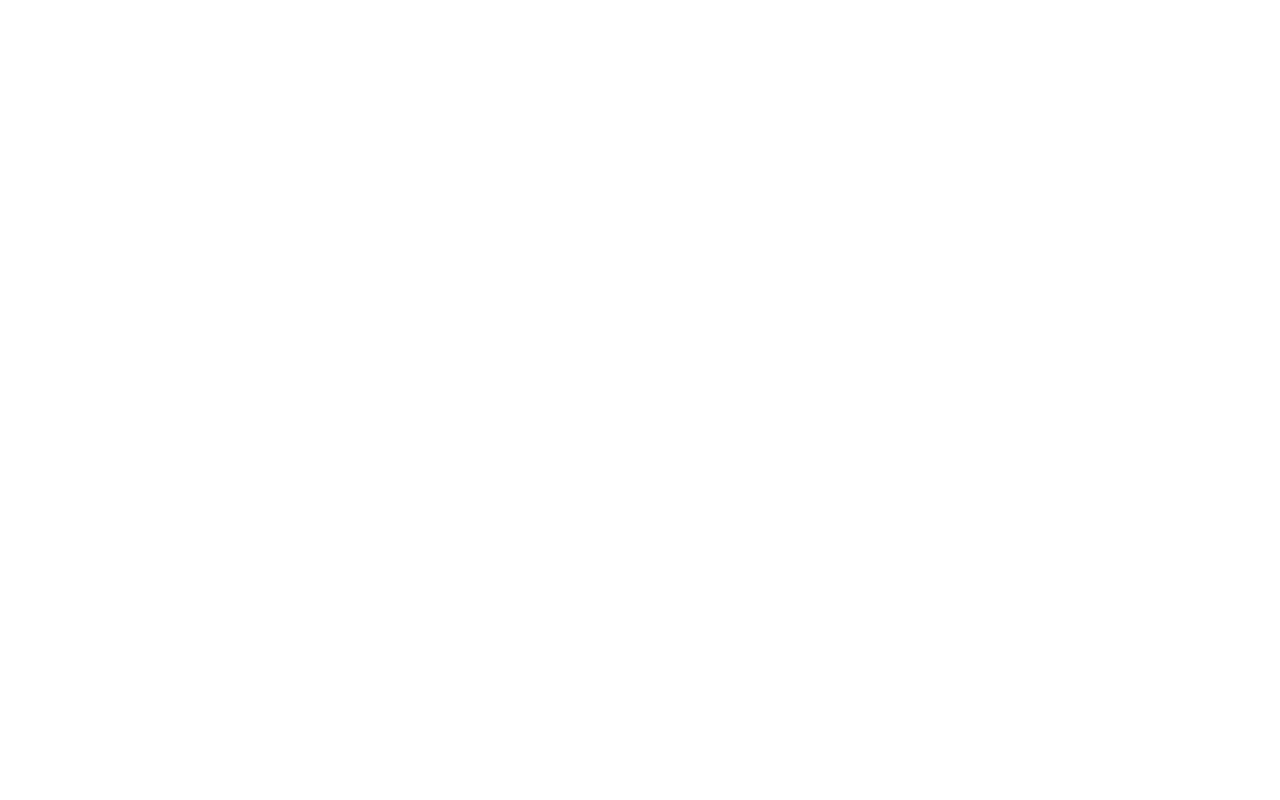
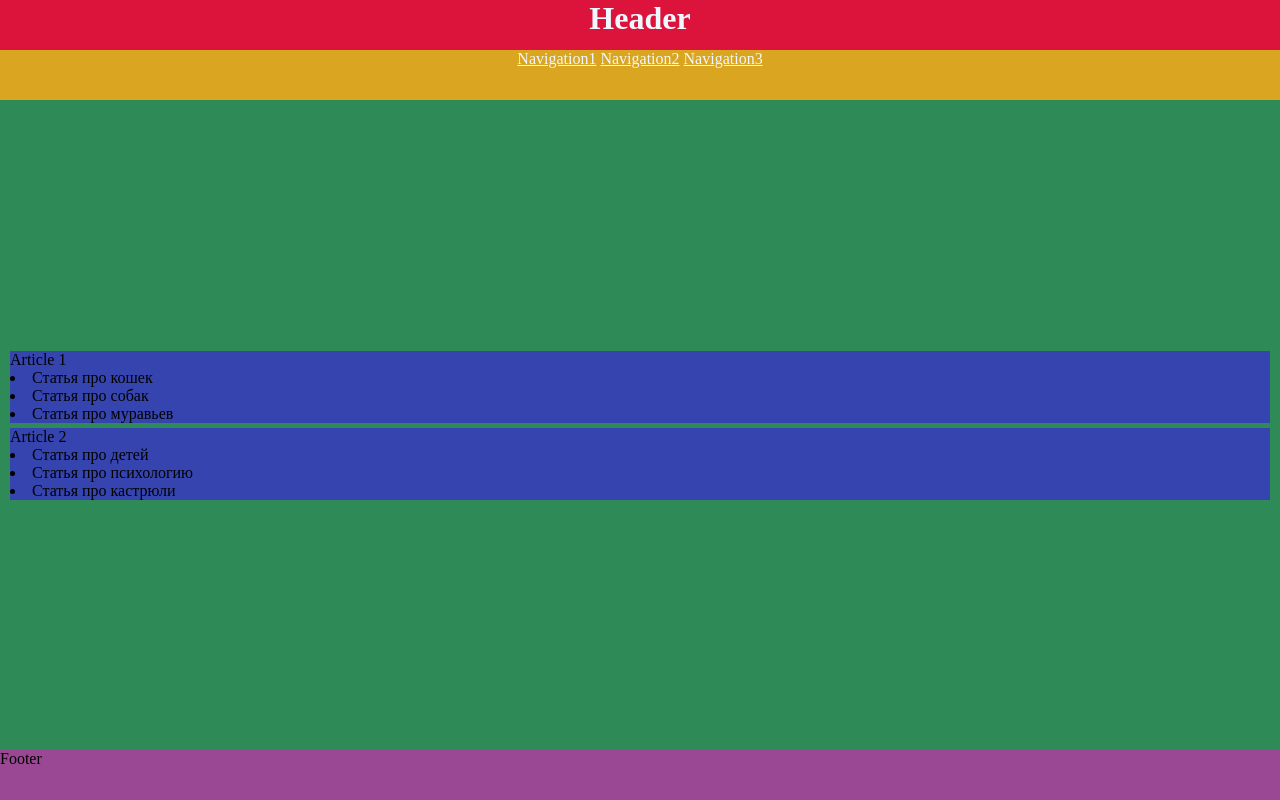
Before and after one commit to js-tasks-ru/htmlcss-20250522_ekaterina021, a website: page 02-dz0/01-semantic-mockup/solution.html in a window 1280 px wide. Drawn offline with Linux system fonts and the light colour scheme.

Commit message:
add styles.css

```diff
--- a/02-dz0/01-semantic-mockup/solution.html
+++ b/02-dz0/01-semantic-mockup/solution.html
@@ -1,4 +1,33 @@
 <!DOCTYPE html>
 <html lang="ru">
-    <!-- Ваше решение -->
+    <head>
+        <title>Task2</title>
+        <meta charset="utf-8">
+        <link rel="stylesheet" href="styles.css">
+    </head>
+    <header class="flex_block">
+        <h1 class="header text">Header</h1>
+        <nav class="nav text">
+            <ul>
+                <a class="text" href="">Navigation1</a>
+                <a class="text" href="">Navigation2</a>
+                <a class="text" href="">Navigation3</a>
+            </ul>
+        </nav>
+    </header>
+    <main class="flex_block">
+        <article class="article">
+            <p>Article 1</p>
+            <li>Статья про кошек</li>
+            <li>Статья про собак</li>
+            <li>Статья про муравьев</li>
+        </article>
+        <article class="article">
+            <p>Article 2</p>
+            <li>Статья про детей</li>
+            <li>Статья про психологию</li>
+            <li>Статья про кастрюли</li>
+        </article>
+    </main>
+    <footer>Footer</footer>
 </html>
--- /dev/null
+++ b/02-dz0/01-semantic-mockup/styles.css
@@ -0,0 +1,50 @@
+:root {
+  --default_element_height: 50px;
+}
+
+* {
+    margin: 0;
+    padding: 0;
+}
+
+main {
+    background-color: seagreen;
+    gap: 5px;
+    height: calc(100vh - var(--default_element_height)*3);
+    min-height: 180px;
+    padding-right: 10px;
+    padding-left: 10px;
+}
+
+footer {
+    background-color: rgba(124, 17, 115, 0.77);
+    height: var(--default_element_height);
+}
+
+.flex_block {
+    display: flex;
+    flex-direction: column;
+    justify-content: center;
+    align-content: center;
+}
+
+.header {
+    background-color: crimson;
+    height: var(--default_element_height);
+    align-items: center;
+}
+
+.nav {
+    background-color: goldenrod;
+    height: var(--default_element_height);
+    bottom: 0;
+}
+
+.article {
+    background-color: rgba(61, 15, 244, 0.563);
+}
+
+.text {
+    color: aliceblue;
+    text-align: center;
+}
```
